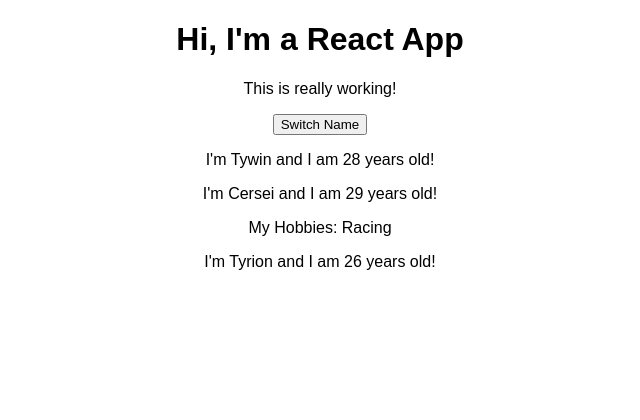
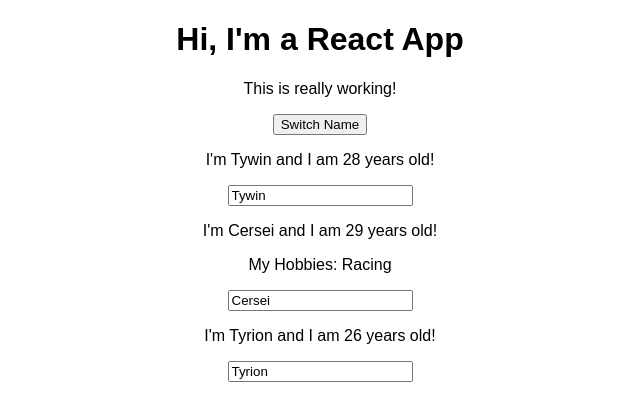
Before and after one commit to sheascott/react, a React (Create React App) app: page / in a window 1280 px wide. Shown: the top 420 px of the page, without its empty margins (320-960 px from the left). Built offline with nearby package versions, Linux system fonts and the light colour scheme.

Commit message:
Testing.

```diff
--- a/src/App.js
+++ b/src/App.js
@@ -7,7 +7,8 @@
     persons: [
       { name: 'Tywin', age: 28 },
       { name: 'Cersei', age: 29 },
-      { name: 'Tyrion', age: 26 }
+      { name: 'Tyrion', age: 26 },
+      { name: 'Sansa', age: 19}
     ],
     otherState: 'the bastard'
   };
@@ -19,10 +20,22 @@
       persons: [
         { name: newName, age: 28 },
         { name: 'Eddard', age: 29 },
-        { name: 'Bran', age: 27 }
+        { name: 'Bran', age: 27 },
+        { name: 'Sansa', age: 19}
       ]
     });
   };
+
+  nameChangedHandler = (event) => {
+    this.setState({
+      persons: [
+        { name: 'Arya', age: 28 },
+        { name: event.target.value, age: 29 },
+        { name: 'Bran', age: 27 },
+        { name: event.target.value, age: 19}
+      ]
+    });
+  }
 
   render() {
     return (
@@ -38,6 +51,7 @@
           name={this.state.persons[1].name}
           age={this.state.persons[1].age}
           click={this.switchNameHandler.bind(this, 'Woot!')}
+          changed={this.nameChangedHandler}
         >
           My Hobbies: Racing
         </Person>
--- a/src/Person/Person.js
+++ b/src/Person/Person.js
@@ -5,6 +5,7 @@
         <div>
             <p onClick={props.click}>I'm {props.name} and I am {props.age} years old!</p>
             <p>{props.children}</p>
+            <input type="text" onChange={props.changed} value={props.name}/>
         </div>
     )
 };
```
